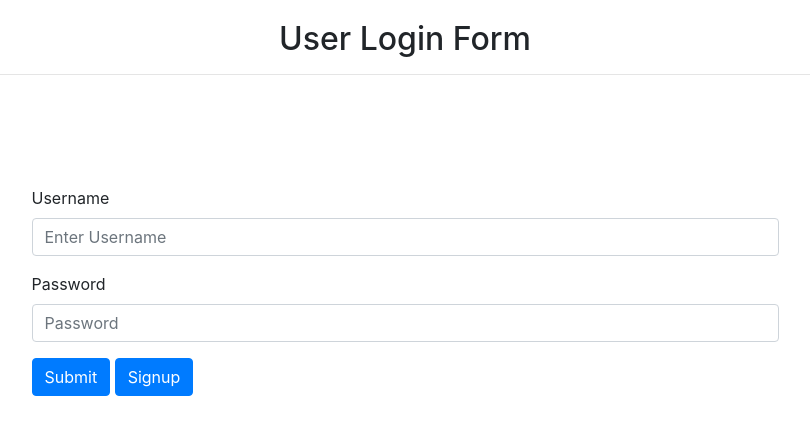
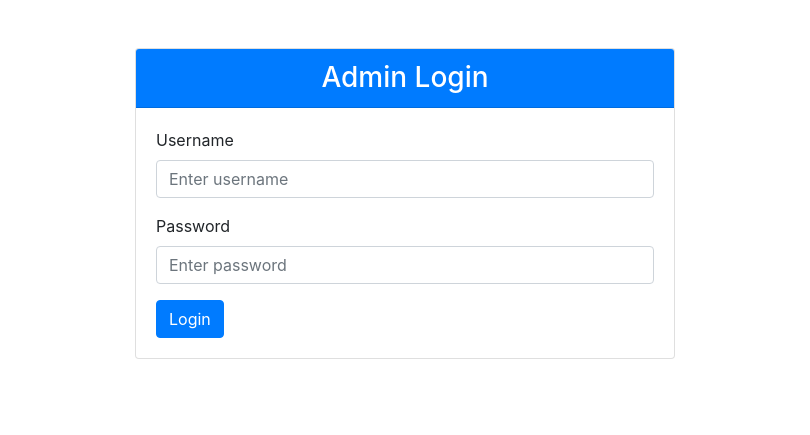
Before and after one commit to K-Thour/Online_Grocery_Shop, a Django app: page /login in a window 1280 px wide. Shown: the part 56-491 px from the top of the page, without its empty margins (235-1045 px from the left). Run offline with Django 3.2, Linux system fonts and the light colour scheme; some libraries are stand-ins or nearby versions.

Commit message:
User and admin login problem fixed

```diff
--- a/grocery/templates/login.html
+++ b/grocery/templates/login.html
@@ -1,38 +1,46 @@
 {% extends 'navigation.html' %}
+{% load static %}
 {% block body %}
-{% load static %}
 
-{% ifequal error "yes" %}
+{% if error == "yes" %}
 <script>
-    alert('logged in successfully');
-    window.location=('{% url 'home' %}');
+    alert('Logged in successfully');
+    window.location = "{% url 'admin_home' %}";  {# Changed to admin_home #}
 </script>
-{% endifequal %}
-{% ifequal error "not" %}
+{% elif error == "not" %}
 <script>
-    alert('Username & Password are not Matching');
+    alert('Username & Password are not matching');
 </script>
-{% endifequal %}
+{% endif %}
 
-
-<div class="container">
-    <h2 style="margin-top:20px" align="center">User Login Form</h2><hr>
-
-<div class="container-fluid" style="width:70%;margin-top:10%">
-<form method="post" action="">
-    {% csrf_token %}
-  <div class="form-group">
-    <label for="exampleInputEmail1">Username</label>
-    <input type="text" class="form-control" id="exampleInputEmail1" aria-describedby="emailHelp" name="uname" placeholder="Enter Username">
-  </div>
-  <div class="form-group">
-    <label for="exampleInputPassword1">Password</label>
-    <input type="password" class="form-control" id="exampleInputPassword1" placeholder="Password" name="pwd">
-  </div>
-  <button type="submit" class="btn btn-primary">Submit</button>
-  <button class="btn btn-primary"><a href="{% url 'signup' %}" style="color:white">Signup</a></button>
-</form>
-</div>
+<div class="container mt-5">
+    <div class="row justify-content-center">
+        <div class="col-md-6">
+            <div class="card shadow">
+                <div class="card-header bg-primary text-white">
+                    <h3 class="mb-0 text-center">Admin Login</h3>  {# Changed title to Admin Login #}
+                </div>
+                <div class="card-body">
+                    <form method="post" autocomplete="off">
+                        {% csrf_token %}
+                        <div class="mb-3">
+                            <label for="username" class="form-label">Username</label>
+                            <input type="text" class="form-control" id="username" name="uname"
+                                   placeholder="Enter username" required>
+                        </div>
+                        <div class="mb-3">
+                            <label for="password" class="form-label">Password</label>
+                            <input type="password" class="form-control" id="password" name="pwd"
+                                   placeholder="Enter password" required>
+                        </div>
+                        <div class="d-grid gap-2">
+                            <button type="submit" class="btn btn-primary">Login</button>
+                        </div>
+                    </form>
+                </div>
+            </div>
+        </div>
+    </div>
 </div>
 
 {% endblock %}
```
Also changed, not shown: grocery/templates/loginadmin.html (+8 -10 lines).
